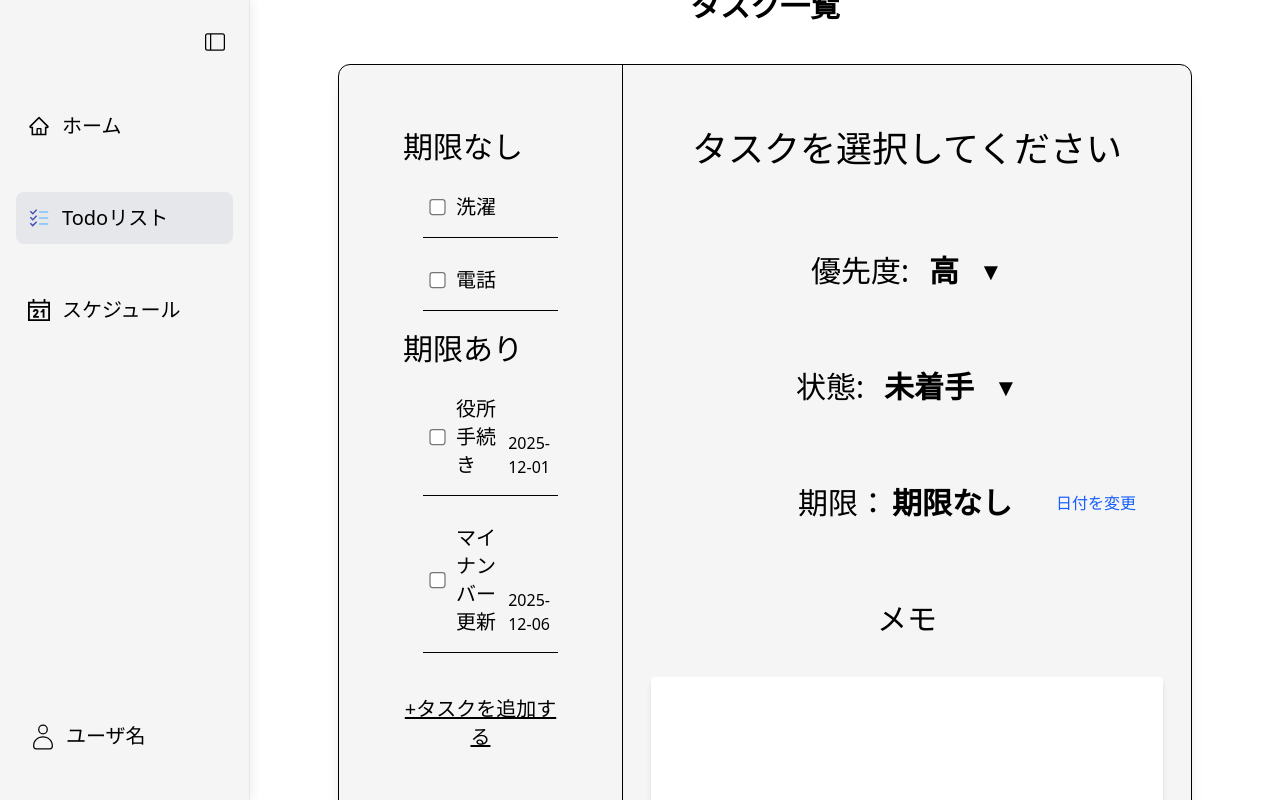
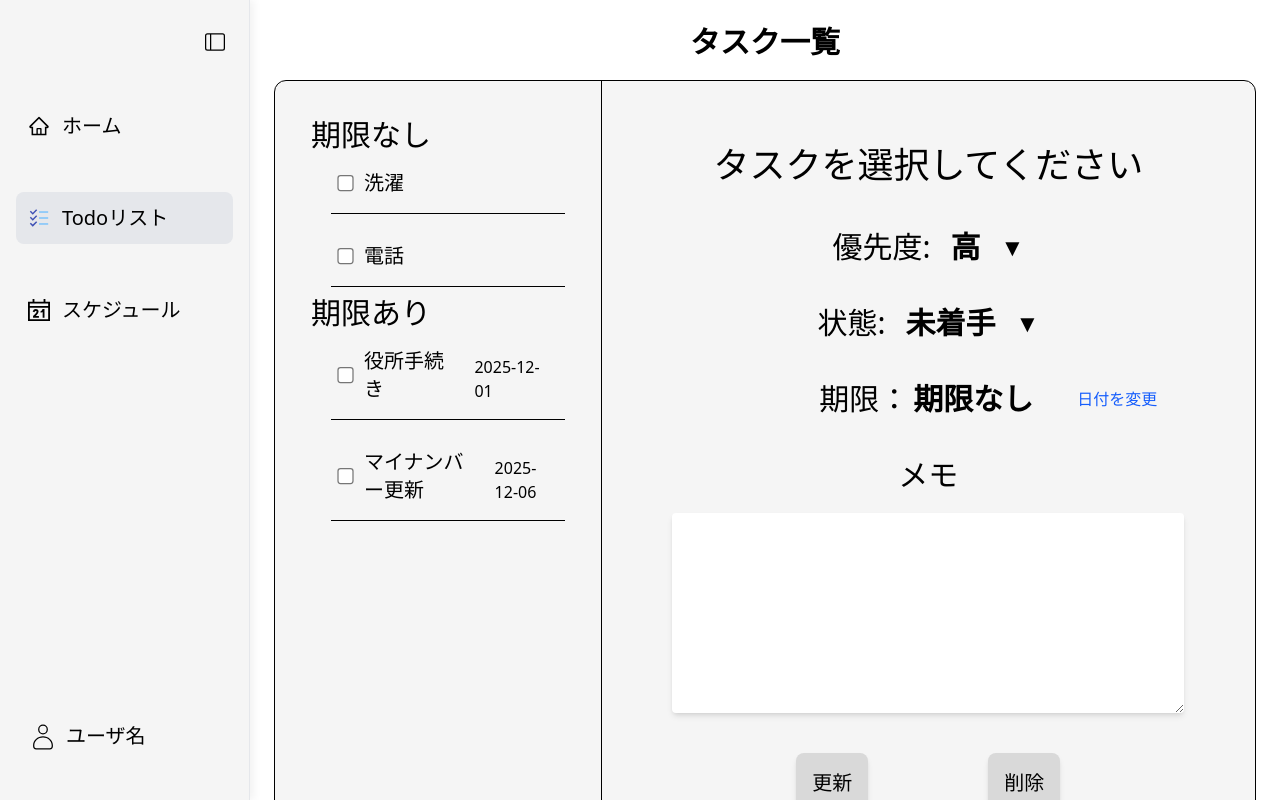
Before and after one commit to Fudai1020/WorkInsight, a React app in the folder frontend/: page /todoList in a window 1280 px wide. Built offline with nearby package versions, Linux system fonts and the light colour scheme; the HTML template or start-up script is replaced by a standard one.

Commit message:
add taskFormModal layouts and fixed taskPage layout

```diff
--- a/frontend/src/App.tsx
+++ b/frontend/src/App.tsx
@@ -3,28 +3,27 @@ import { Route, Routes } from 'react-router-dom'
 import './global.css'
 import Login from './pages/Login'
 import Register from './pages/Register'
-import { AppLayput } from './layout/AppLayput'
 import Dashboard from './pages/Dashboard'
 import TodoList from './pages/TodoList'
 import Schedule from './pages/Schedule'
+import { ModalProvider } from './context/ModalContext'
+import { AppLayout } from './layout/AppLayout'
 
 
 function App() {
 
   return (
-    <>
+    <ModalProvider>
     <Routes>
       <Route path='/login' element={<Login />}></Route>
       <Route path='/register' element={<Register />}></Route>
-      <Route element={<AppLayput/>}>
+      <Route element={<AppLayout/>}>
         <Route path='/dashboard' element={<Dashboard />}/>
         <Route path='/todoList' element={<TodoList/>}/>
         <Route path='/schedule' element={<Schedule/>}/>
       </Route>
-
     </Routes>
-
-    </>
+    </ModalProvider>
   )
 }
 
--- /dev/null
+++ b/frontend/src/components/Modal.tsx
@@ -0,0 +1,21 @@
+import { useModal } from "../context/ModalContext"
+import ScheduleModal from "./ScheduleModal";
+import TaskModal from "./TaskModal";
+
+const Modal = () => {
+    const {isOpen,modalType,closeModal} = useModal();
+    if(!isOpen) return null;
+  return (
+    <div className="fixed inset-0 bg-black/50 flex items-center justify-center z-50"
+        onClick={closeModal}>
+        <div className="p-6 rounded-lg bg-white w-[40vw] h-[80vh] overflow-y-auto"
+            onClick={(e) => e.stopPropagation()}>
+            {modalType === "schedule" && <ScheduleModal/>}
+            {modalType === "task" && <TaskModal/>}
+
+        </div>
+    </div>
+  )
+}
+
+export default Modal
--- /dev/null
+++ b/frontend/src/components/ScheduleModal.tsx
@@ -0,0 +1,9 @@
+
+
+const ScheduleModal = () => {
+  return (
+    <div>ScheduleModal</div>
+  )
+}
+
+export default ScheduleModal
--- a/frontend/src/components/TaskDetails.tsx
+++ b/frontend/src/components/TaskDetails.tsx
@@ -19,9 +19,9 @@ const TaskDetails = ({tasks,selectedTaskId}:props) => {
 
     const selectedTask = tasks.find(task => task.id === selectedTaskId);
   return (
-    <div className="flex flex-col items-center gap-15 h-full">
+    <div className="flex flex-col items-center gap-5 h-full">
         <h1 className="text-4xl text-center mt-10 ">{selectedTask?.title ?? "タスクを選択してください"}</h1>
-        <div className="flex flex-col items-center cursor-pointer select-none h-full">
+        <div className="flex flex-col items-center gap-10 cursor-pointer select-none h-full">
             <div className="flex items-center gap-5 hover:opacity-70 mt-6 relative"
                 onClick={()=>setOpen(!open)}>
                 <span className="text-3xl">優先度:</span>
@@ -41,7 +41,7 @@ const TaskDetails = ({tasks,selectedTaskId}:props) => {
                 </ul>
             )}
             </div>
-            <div className=" mt-20 flex items-center gap-5 hover:opacity-70 mt-6 relative"
+            <div className=" flex items-center gap-5 hover:opacity-70  relative"
                 onClick={()=>setStateOpen(!stateOpen)}>
                 <span className="text-3xl">状態:</span>
                 <span className="font-semibold text-3xl">{state}</span>
@@ -60,7 +60,7 @@ const TaskDetails = ({tasks,selectedTaskId}:props) => {
                 </ul>
             )}
             </div>
-            <div className="flex gap-1 mt-20 translate-x-10 relative">
+            <div className="flex gap-1 translate-x-10 relative">
                 <span className="text-3xl">期限：</span>
                 <span className="text-3xl font-semibold">{selectedTask?.deadline ??"期限なし"}</span>
                 <button className="text-blue-600 hover:underline text-base translate-x-10"
@@ -79,7 +79,7 @@ const TaskDetails = ({tasks,selectedTaskId}:props) => {
                 </div>
             )}
             </div>
-            <div className="flex flex-col items-center gap-10 mt-20">
+            <div className="flex flex-col items-center gap-5">
                 <label htmlFor="memo" className="text-3xl">メモ</label>
                 <textarea id="memo" name="memo"
                          className="bg-white shadow-md rounded w-150 p-5 h-50 max-w-lg
@@ -88,7 +88,7 @@ const TaskDetails = ({tasks,selectedTaskId}:props) => {
                         onChange={(e) => setmemo(e.target.value)}>
                 </textarea>
             </div>
-            <div className="flex gap-30 mt-auto mb-15">
+            <div className="flex gap-30 mb-15">
                 <button className="text-xl bg-[#D9D9D9] p-4 rounded-lg shadow-md hover:scale-[1.05] transiton-transform">更新</button>
                 <button className="text-xl bg-[#D9D9D9] p-4 rounded-lg shadow-md hover:scale-[1.05] transiton-transform">削除</button>
             </div>
--- a/frontend/src/components/TaskList.tsx
+++ b/frontend/src/components/TaskList.tsx
@@ -1,11 +1,15 @@
+import { useModal } from "../context/ModalContext";
+
 type props = {
 tasks:any[];
 onSelectedId:(id:number)=>void;
 selectedTaskId:number|null;
 }
 const TaskList = ({tasks,onSelectedId,selectedTaskId}:props) => {
+    const {openModal} = useModal();
   return (
-    <div className="flex flex-col gap-3 p-10 h-full">
+    <div className="flex flex-col h-full gap-3">
+        <div className="flex-1 overflow-y-auto  p-3 ">
             <span className="text-3xl">期限なし</span>
             <ul className="my-2 pl-5 flex flex-col gap-5">
                 {tasks.filter(t => !t.deadline).map(t=>(
@@ -31,7 +35,11 @@ const TaskList = ({tasks,onSelectedId,selectedTaskId}:props) => {
                 </li>
                 ))}
             </ul>
-        <a className=" text-xl mt-auto text-center underline hover:scale-[1.02] cursor-pointer">+タスクを追加する</a>
+        </div>
+
+        <div className=" text-xl mt-auto pb-6 text-center underline hover:scale-[1.02] cursor-pointer"
+            onClick={() => openModal("task",{data:tasks})}>+タスクを追加する
+        </div>
     </div>
   )
 }
--- /dev/null
+++ b/frontend/src/components/TaskModal.tsx
@@ -0,0 +1,55 @@
+import { useState } from "react"
+
+const TaskModal = () => {
+    const [priority,setPriority] = useState('未設定');
+    const [open,setOpen] = useState(false);
+    const priorites = ["未設定","低","中","高"];
+  return (
+    <form onSubmit={(e) => e.preventDefault()}
+            className="flex flex-col h-full gap-12">
+        <h1 className="text-3xl flex justify-center items-center font-semibold mt-10">タスクの追加</h1>
+        <div className="grid grid-cols-[auto_1fr] px-[14%] items-center">
+        <span className="text-3xl text-right">題名</span>
+            <input type="text"
+                    className="bg-[#D9D9D9] rounded h-[40px] text-black focus:outline mx-auto w-[14vw]
+                               p-4 text-xl shadow-md hover:scale-[1.05] transition-transform"/>
+        </div>
+        <div className="grid grid-cols-[auto_1fr] px-[14%] items-center relative">
+            <span className="text-3xl text-right">優先度</span>
+            <div className="mx-auto flex items-center gap-10">
+            <span className="text-3xl font-semibold">{priority}</span>
+            <span className="text-3xl" onClick={()=> setOpen(!open)}>▼</span>
+            </div>
+            {open && (
+                <ul className="absolute right-[33%] bg-white shadow-md top-full rounded-md w-24">
+                    {priorites.map(opt =>(
+                        <li key={opt} className="px-3 py-1 hover:bg-gray-200"
+                            onClick={()=> {
+                                setPriority(opt)
+                                setOpen(false)
+                            }}>
+                            {opt}
+                        </li>
+                    ))}
+                </ul>
+            )}
+        </div>
+        <div className="grid grid-cols-[auto_1fr] px-[14%] items-center">
+            <span className="text-3xl text-right">期限</span>
+            <input type="date"
+                        className="bg-[#D9D9D9] rounded h-[40px] w-[14vw] mx-auto text-center
+                                    p-4 text-xl shadow-md hover:scale-[1.05] transition-transform"/>
+        </div>
+        <div className="grid grid-cols-[auto_1fr] px-[14%] pt-3 items-start">
+            <span className="text-3xl text-right">メモ</span>
+            <textarea className="mx-auto bg-[#D9D9D9] rounded w-[14vw] h-[120px] hover:scale-[1.05] transition-transform p-3"></textarea>
+        </div>
+        <div className="flex items-center justify-center gap-25 mt-auto pb-15">
+            <button type="button" className="bg-[#D9D9D9] p-4 rounded-md font-semibold hover:scale-[1.05] transition-transform">キャンセル</button>
+            <button type="submit" className="bg-[#D9D9D9] p-4 rounded-md font-semibold hover:scale-[1.05] transition-transform">追加</button>
+        </div>
+    </form>
+  )
+}
+
+export default TaskModal
--- /dev/null
+++ b/frontend/src/context/ModalContext.tsx
@@ -0,0 +1,41 @@
+import { createContext, useContext, useState, type ReactNode } from "react";
+
+type ModalType = ""|"schedule" | "task";
+
+interface ModalContextProps {
+    isOpen:boolean;
+    modalType:ModalType;
+    modalData:any;
+    openModal:(type: ModalType,data?:any)=> void;
+    closeModal:()=> void;
+}
+
+const ModalContext = createContext<ModalContextProps | undefined>(undefined);
+
+export const ModalProvider = ({children}:{children:ReactNode}) =>{
+    const [isOpen,setIsOpen] = useState(false);
+    const [modalType,setModalType] = useState<ModalType>("");
+    const [modalData,setModalData] = useState<any>(null);
+    const openModal = (type:ModalType,data?:any) =>{
+        setModalType(type);
+        setModalData(data ?? null);
+        setIsOpen(true);
+    };
+    const closeModal =() => {
+        setIsOpen(false);
+        setModalType("");
+        setModalData(null);
+    }
+    return(
+        <ModalContext.Provider value={{isOpen,modalType,modalData,openModal,closeModal}}>
+            {children}
+        </ModalContext.Provider>
+    );
+};
+export const useModal = () =>{
+    const context = useContext(ModalContext);
+    if(!context){
+        throw new Error("useModal must be used within ModalProvider");
+    }
+    return context;
+}
--- a/frontend/src/layout/AppLayput.tsx
+++ b/frontend/src/layout/AppLayout.tsx
@@ -1,13 +1,15 @@
 import { Outlet } from "react-router-dom"
 import Sidebar from "./Sidebar"
+import Modal from "../components/Modal"
 
-export const AppLayput = () => {
+export const AppLayout = () => {
   return (
     <>
     <div className="flex h-screen">
         <Sidebar />
-        <main className="flex-1 p-6 overflow-auto">
+        <main className="flex-1 p-6 overflow-auto relative">
             <Outlet/>
+            <Modal/>
         </main>
     </div>
 
--- a/frontend/src/layout/Sidebar.tsx
+++ b/frontend/src/layout/Sidebar.tsx
@@ -5,9 +5,11 @@ import { CiUser } from "react-icons/ci";
 import { FcTodoList } from "react-icons/fc";
 import { GrSchedule } from "react-icons/gr";
 import { NavLink } from "react-router-dom";
+import { useModal } from "../context/ModalContext";
 
 const Sidebar = () => {
     const [isOpen,setIsOpen] = useState(true);
+    const {closeModal} = useModal();
   return (
     <div className={`${isOpen ? "w-[250px]":"w-[90px]"} shadow-[4px_0_8px_rgba(0,0,0,0.05)] flex flex-col
                     bg-[#F5F5F5] h-screen p-4 transition-all duration-300 border-r border-gray-200`}>
@@ -19,20 +21,23 @@ const Sidebar = () => {
         <div>
         <NavLink to='/dashboard'
                 className={({isActive})=>`flex items-center gap-3 p-3 rounded-lg cursor-pointer mt-10
-                                transitional-all ${isActive ? 'bg-gray-200':'hover:bg-gray-200'}`}>
+                                transitional-all ${isActive ? 'bg-gray-200':'hover:bg-gray-200'}`}
+                onClick={closeModal}>
         {!isOpen ?
         <AiOutlineHome size={28}/>:
         <><AiOutlineHome size={22} /><span className="text-xl">ホーム</span></>}
         </NavLink>
         <NavLink to='/todoList'
                 className={({isActive}) => `flex items-center gap-3 p-3 rounded-lg cursor-pointer mt-10
-                            transitional-all ${isActive ? 'bg-gray-200':'hover:bg-gray-200'}`}>
+                            transitional-all ${isActive ? 'bg-gray-200':'hover:bg-gray-200'}`}
+                onClick={closeModal}>
             {!isOpen ?<FcTodoList size={28}/> :
             <><FcTodoList size={22} /><span className="text-xl">Todoリスト</span></>}
         </NavLink>
         <NavLink to='/schedule'
                 className={({isActive}) => `flex items-center gap-3 p-3 rounded-lg cursor-pointer mt-10
-                            transitional-all ${isActive ? 'bg-gray-200':'hover:bg-gray-200'}`}>
+                            transitional-all ${isActive ? 'bg-gray-200':'hover:bg-gray-200'}`}
+                onClick={closeModal}>
             {!isOpen ? <GrSchedule size={28}/>:
             <><GrSchedule size={22} /><span className="text-xl">スケジュール</span></>}
         </NavLink>
--- a/frontend/src/pages/Schedule.tsx
+++ b/frontend/src/pages/Schedule.tsx
@@ -4,8 +4,11 @@ import timeGridPlugin from "@fullcalendar/timegrid";
 import listPlugin from "@fullcalendar/list";
 import interactionPlugin from "@fullcalendar/interaction";
 import { useState } from "react";
+import { useModal } from "../context/ModalContext";
 const Schedule = () => {
   const [selectedDate,setSelectedDate] = useState(new Date);
+  const {openModal} = useModal();
+
   return (
     <div className="h-[80vh]">
       <FullCalendar
@@ -31,7 +34,9 @@ const Schedule = () => {
         height={'100%'}
         />
         <div className="flex justify-center mt-10">
-          <button className="text-2xl p-6 bg-[#D9D9D9] rounded-lg hover:scale-[1.05] transition-transform">予定の追加</button>
+          <button className="text-2xl p-6 bg-[#D9D9D9] rounded-lg hover:scale-[1.05] transition-transform"
+            onClick={() => openModal("schedule",{date:selectedDate})}>
+            予定の追加</button>
         </div>
     </div>
   )
--- a/frontend/src/pages/TodoList.tsx
+++ b/frontend/src/pages/TodoList.tsx
@@ -12,16 +12,18 @@ const TodoList = () => {
     ]);
     const [selectedId,setSelectedId] = useState<number|null>(null);
   return (
-    <div className="flex justify-center flex-col gap-5 h-full">
-        <span className="text-center text-3xl mt-6 font-bold">タスク一覧</span>
-        <div className="border rounded-xl mx-16 shadow-lg h-full my-5 flex bg-[#F5F5F5]">
-            <div className="basis-1/3 p-6 border-r shadow-ls ">
+    <div className="flex  flex-col gap-5  overflow-hidden">
+        <span className="text-center text-3xl font-bold ">タスク一覧</span>
+        <main className="flex-1 min-h-0">
+        <div className="border rounded-xl  shadow-lg flex  bg-[#F5F5F5] h-full">
+            <div className="basis-1/3 p-6 border-r shadow-ls  overflow-y-auto">
                 <TaskList tasks={tasks} onSelectedId={setSelectedId} selectedTaskId={selectedId}/>
             </div>
-            <div className="basis-2/3 p-6">
+            <div className="basis-2/3 p-6 overflow-y-auto">
                 <TaskDetails tasks={tasks} selectedTaskId={selectedId}/>
             </div>
         </div>
+        </main>
     </div>
   )
 }
```
Lines whose indentation alone changed are shown as unchanged.
